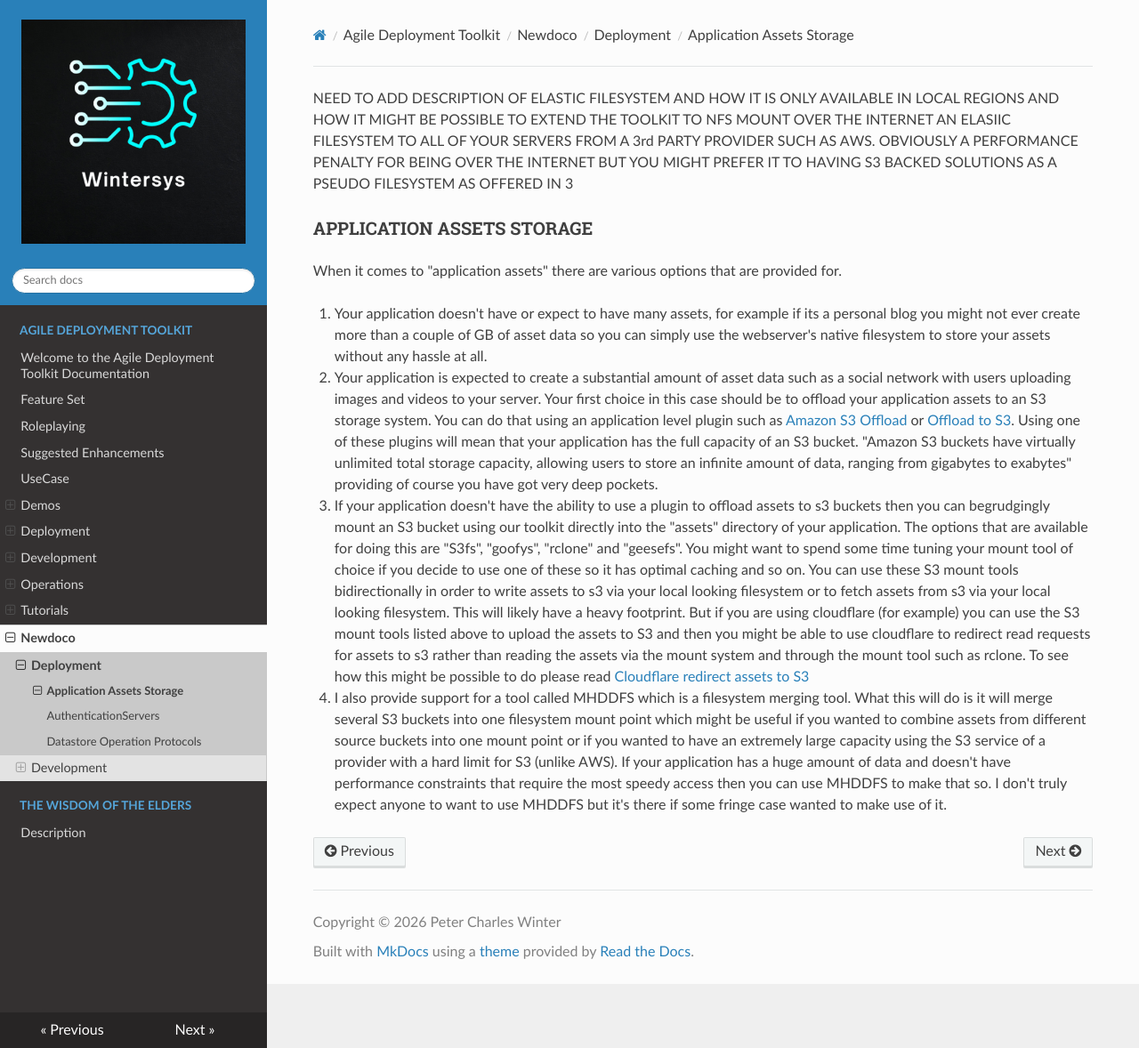
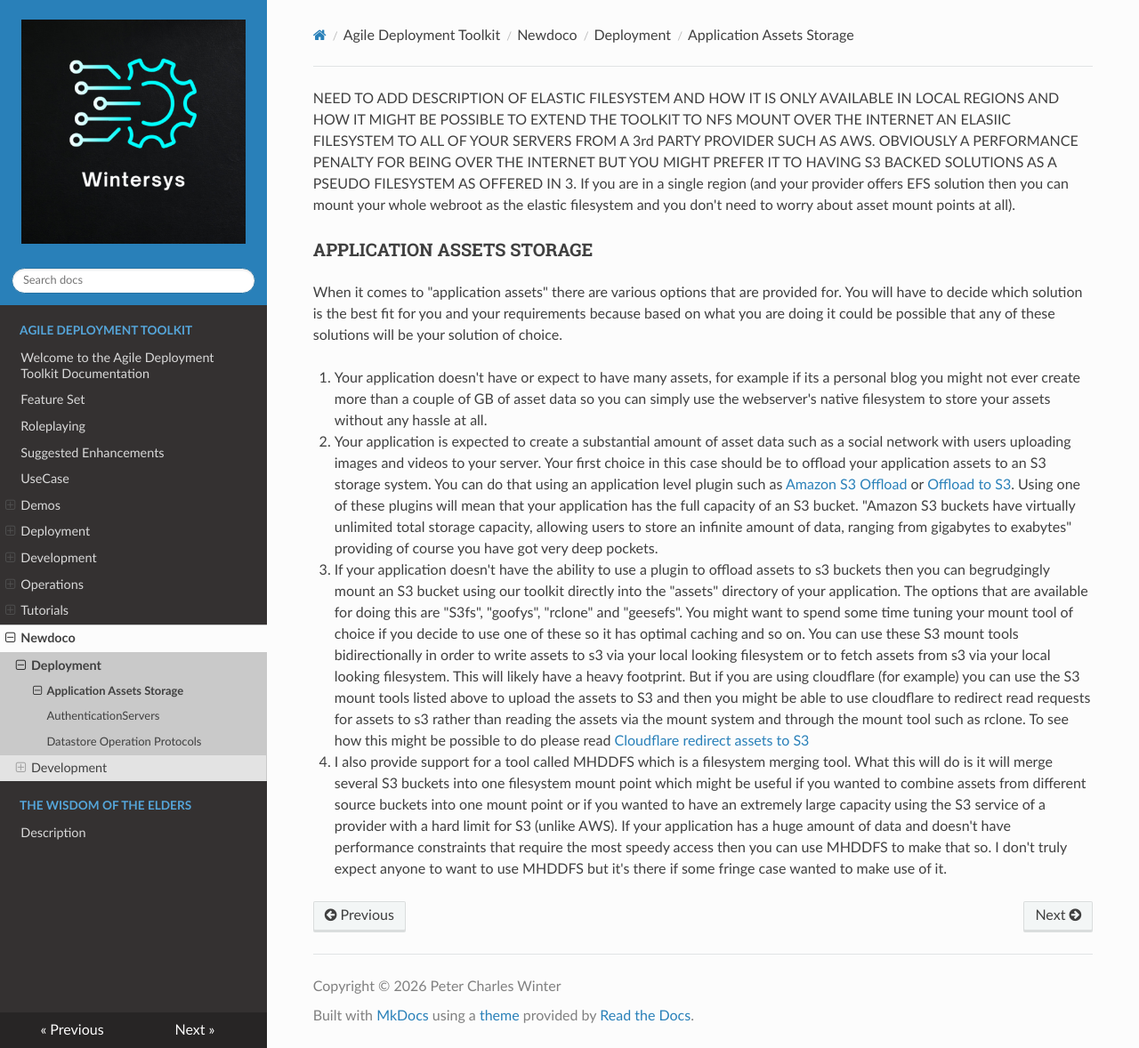
Before and after one commit to wintersys-dev/adt-documentation, an MkDocs documentation site: the page built from docs/Agile Deployment Toolkit/newdoco/Deployment/Application Assets Storage.md, in a window 1280 px wide and 1178 px high. Shown: the whole window at 89% size. Built offline with MkDocs 1.6.1, drawn with Linux system fonts in a browser that asks for light colours; nearby versions of some CDN libraries.

Commit message:
Update Application Assets Storage.md

```diff
--- a/docs/Agile Deployment Toolkit/newdoco/Deployment/Application Assets Storage.md
+++ b/docs/Agile Deployment Toolkit/newdoco/Deployment/Application Assets Storage.md
@@ -2,14 +2,14 @@
 
 
 NEED TO ADD DESCRIPTION OF ELASTIC FILESYSTEM AND HOW IT IS ONLY AVAILABLE IN LOCAL REGIONS AND HOW IT MIGHT BE POSSIBLE TO EXTEND THE TOOLKIT TO NFS
-MOUNT OVER THE INTERNET AN ELASIIC FILESYSTEM TO ALL OF YOUR SERVERS FROM A 3rd PARTY PROVIDER SUCH AS AWS. OBVIOUSLY A PERFORMANCE PENALTY FOR BEING OVER THE INTERNET BUT YOU MIGHT PREFER IT TO HAVING S3 BACKED SOLUTIONS AS A PSEUDO FILESYSTEM AS OFFERED IN 3
+MOUNT OVER THE INTERNET AN ELASIIC FILESYSTEM TO ALL OF YOUR SERVERS FROM A 3rd PARTY PROVIDER SUCH AS AWS. OBVIOUSLY A PERFORMANCE PENALTY FOR BEING OVER THE INTERNET BUT YOU MIGHT PREFER IT TO HAVING S3 BACKED SOLUTIONS AS A PSEUDO FILESYSTEM AS OFFERED IN 3. If you are in a single region (and your provider offers EFS solution then you can mount your whole webroot as the elastic filesystem and you don't need to worry about asset mount points at all).
 
 
 
 
 ### APPLICATION ASSETS STORAGE
 
-When it comes to "application assets" there are various options that are provided for.
+When it comes to "application assets" there are various options that are provided for. You will have to decide which solution is the best fit for you and your requirements because based on what you are doing it could be possible that any of these solutions will be your solution of choice.
 
 1. Your application doesn't have or expect to have many assets, for example if its a personal blog you might not ever create more than a couple of GB of asset data so you can simply use the webserver's native filesystem to store your assets without any hassle at all.
 
```
